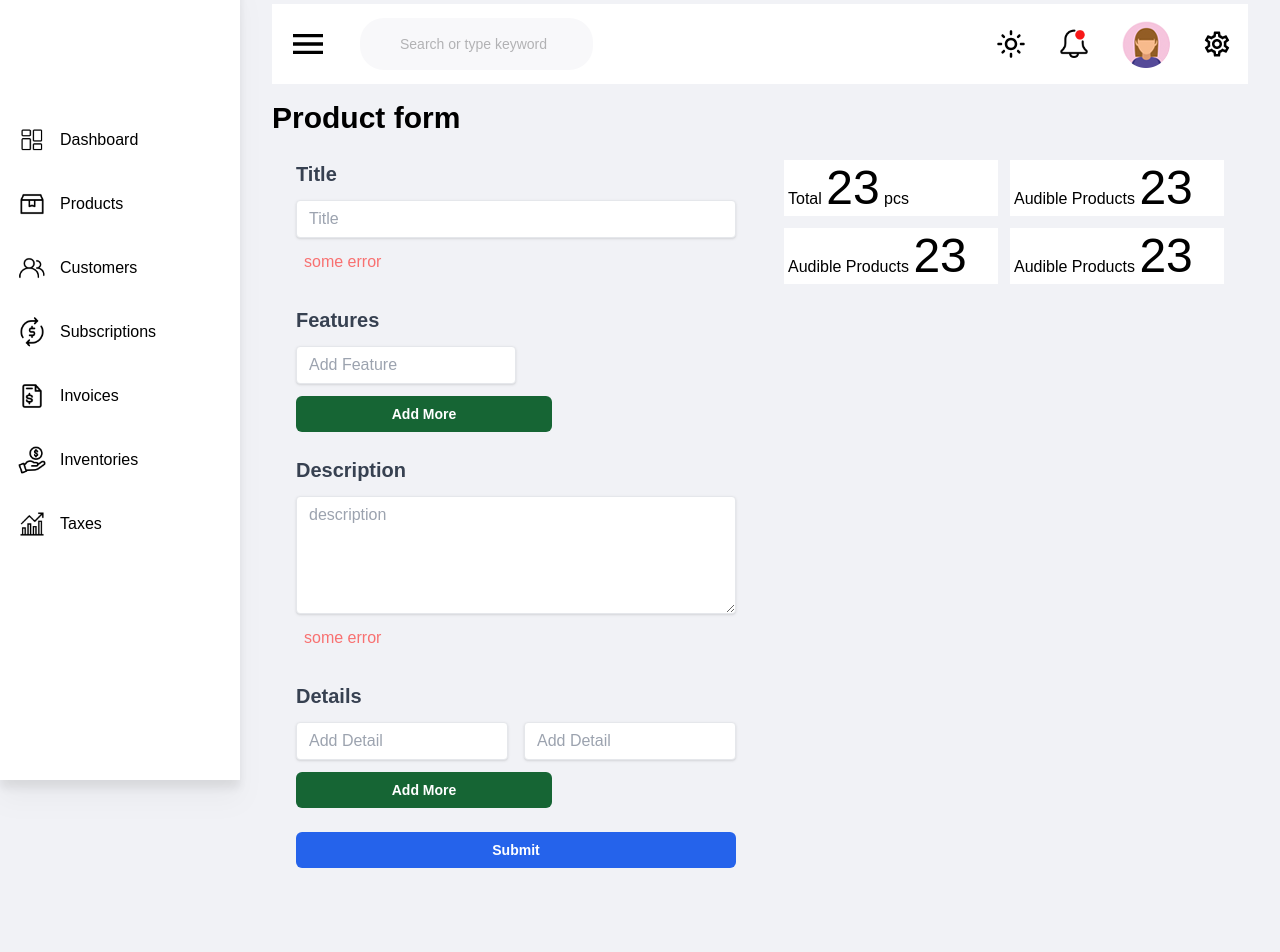
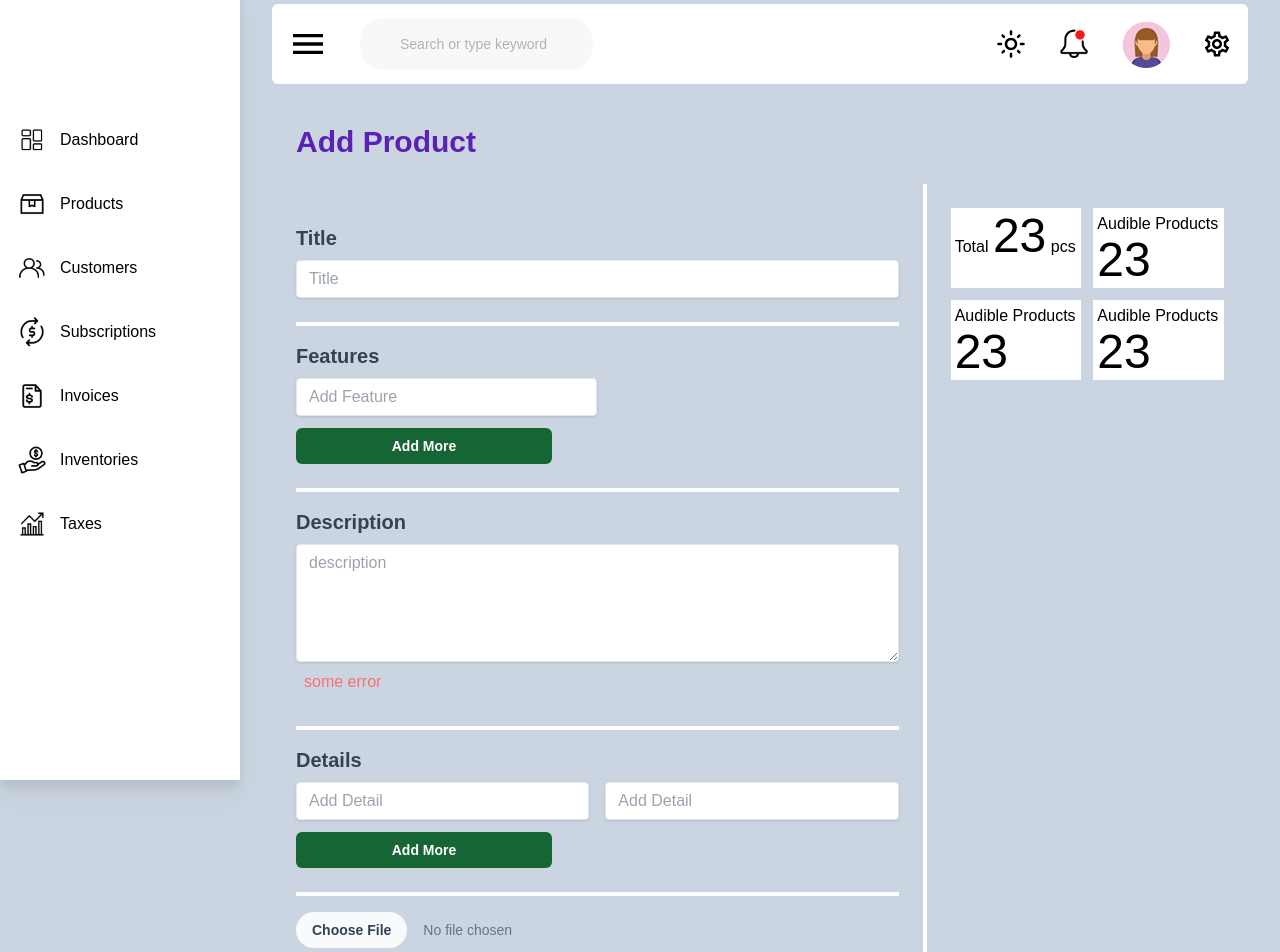
Before and after one commit to susantp/thamelui, a Next.js app: page /products/create in a window 1280 px wide. Shown: the part 20-972 px from the top of the page. Before the commit the page ends 912 px from the top, so only its background shows below. Built offline with nearby package versions, Linux system fonts and the light colour scheme.

Commit message:
some change

```diff
--- a/components/product/TextInput.jsx
+++ b/components/product/TextInput.jsx
@@ -13,7 +13,10 @@ export const TextInput = ({labelText, id, classes, placeholderText, onTitleChang
                 // onChange={onTitleChange}
                    ref={refer}
             />
-            <span className={`text-red-400 p-2`}>{error}</span>
+
+            {/*<span className={`text-red-400 p-2`}>{error}</span>*/}
+
+
         </>
     )
 }
--- a/layouts/Navbar.jsx
+++ b/layouts/Navbar.jsx
@@ -26,7 +26,7 @@ export default function Navbar () {
   })
   return (
     <>
-      <nav className="flex flex-row justify-between p-4 h-20  sticky top-0  bg-white dark:bg-black mb-4">
+      <nav className="flex flex-row justify-between p-4 h-20  sticky top-0  bg-white dark:bg-black mb-4 rounded-md">
         <div className=" flex justify-between gap-x-8 items-center text-sm cursor-pointer">
           <div>
             <MenuOutlinedIcon onClick={handleClick} style={{ fontSize: 40 }}/>
--- a/pages/_document.js
+++ b/pages/_document.js
@@ -13,7 +13,7 @@ export default function Document() {
           href="https://fonts.googleapis.com/icon?family=Material+Icons"
         />
       </Head>
-      <body className="bg-[#F1F2F6] ">
+      <body className="bg-slate-300 ">
         <Main />
         <NextScript />
       </body>
--- a/pages/products/create.jsx
+++ b/pages/products/create.jsx
@@ -33,7 +33,15 @@ export default function Create() {
         titleInput: `shadow appearance-none border rounded w-full py-2 px-3 text-gray-700 leading-tight focus:outline-none focus:shadow-outline`,
         descriptionInput: `shadow appearance-none border rounded  py-2 px-3 text-gray-700 leading-tight focus:outline-none focus:shadow-outline`,
         featureInput: `shadow appearance-none border rounded w-full md:w-1/2  py-2 px-3 text-gray-700 leading-tight focus:outline-none focus:shadow-outline `,
-        formGroup: `grid grid-cols-1 gap-y-1 formGroup`
+        fileInput: `block w-full text-sm text-slate-500
+        file:mr-4 file:py-2 file:px-4
+        file:rounded-full file:border-0
+        file:text-sm file:font-semibold
+        file:bg-slate-50 file:text-slate-700
+        hover:file:bg-violet-100
+        file:cursor
+    `,
+        formGroup: `grid grid-cols-1 formGroup pt-4`
     }
     const handleSubmit = (e) => {
         e.preventDefault()
@@ -43,12 +51,12 @@ export default function Create() {
     }
     return (
         <Layout>
-            <h3 className={`text-3xl font-bold`}>Product form</h3>
+            <h3 className={`text-3xl font-bold text-violet-800 p-6`}> Add Product</h3>
 
-            <div className="grid grid-cols-2">
+            <div className="grid grid-flow-row grid-cols-3 grid-rows-3 divide-x-4 divide-white">
 
-                <form onSubmit={handleSubmit}>
-                    <div className={`grid grid-cols-1 grid-flow-row  p-6 gap-y-6 `}>
+                <form className={`col-span-2 p-6`} onSubmit={handleSubmit}>
+                    <div className={`grid grid-cols-1 grid-flow-row gap-y-6 divide-y-4 divide-white`}>
 
                         <div className={classes.formGroup}>
                             <TextInput id={`productTitleText`} // value also apply for name
@@ -101,15 +109,27 @@ export default function Create() {
                         </div>
 
                         <div className={classes.formGroup}>
+                            <label className="block">
+                                <span className="sr-only">Choose profile photo</span>
+                                <input
+                                    type="file"
+                                    className={classes.fileInput}/>
+                            </label>
+                        </div>
+
+                        <div className={classes.formGroup}>
                             <button
-                                className={`btn btn-md bg-blue-600 text-sm text-white font-bold p-2 rounded-md`}>Submit
+                                className={`btn btn-md bg-blue-600 text-sm text-white font-bold p-2 rounded-md mt-4`}>Submit
                             </button>
                         </div>
 
+
                     </div>
+
+
                 </form>
 
-                <div className={`p-6`}>
+                <div className={`p-6 `}>
                     <StatisticSection></StatisticSection>
                 </div>
             </div>
```
